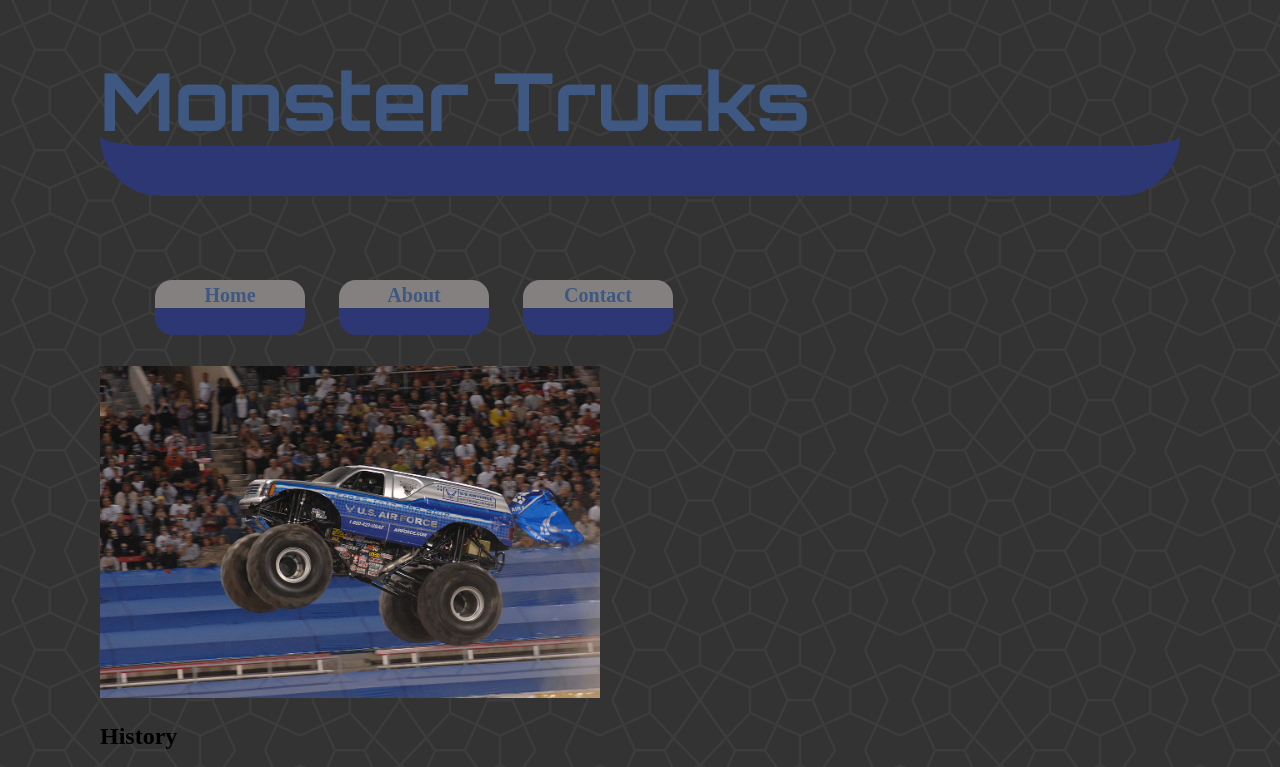
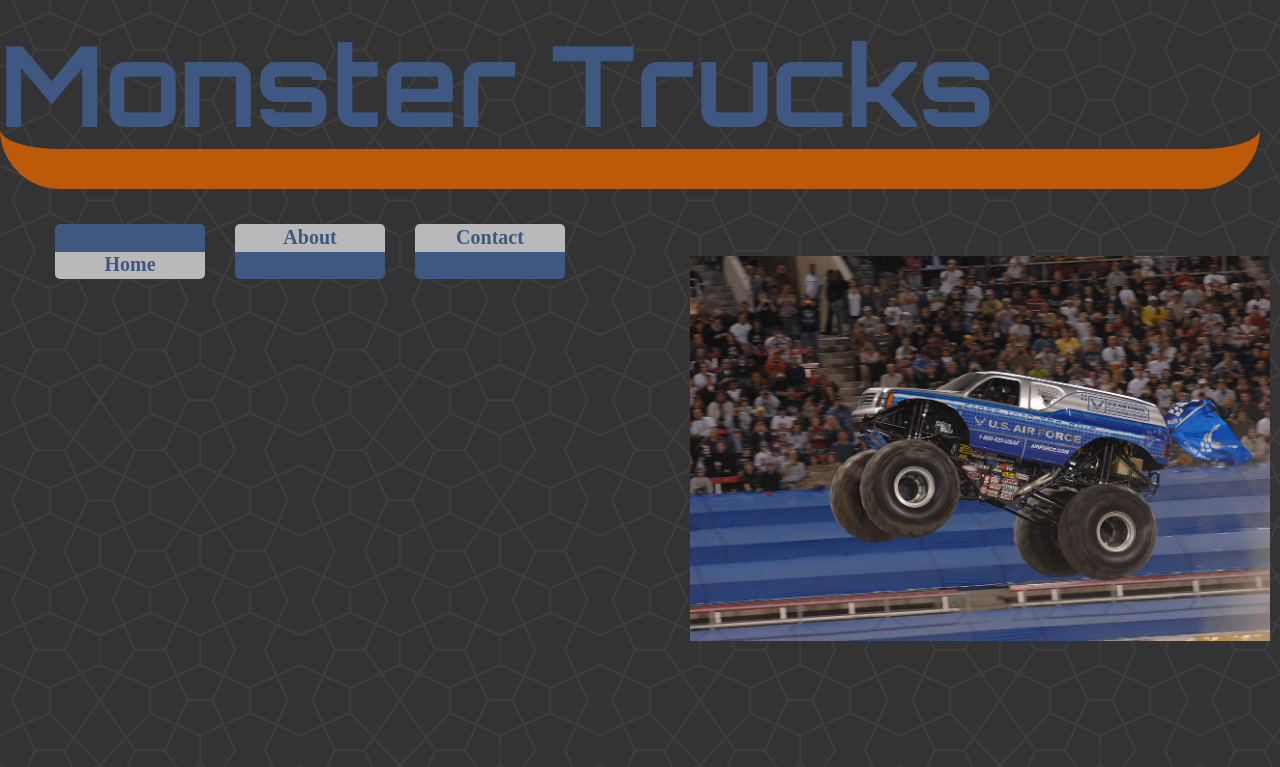
Before and after one commit to racnicfer/monster-trucks, a plain HTML site: page index.html in a window 1280 px wide. Both pictures are taken after a click on the link "Home". Shown: the top 767 px of the page. Drawn offline with nearby package versions, Linux system fonts and the light colour scheme; a web font is replaced by a local one.

Commit message:
page styling

```diff
--- a/css/styles.css
+++ b/css/styles.css
@@ -1,8 +1,8 @@
 /*
 Color Palette
-Primary: #2C3773
-Secondary: #333
-Tertiary/Accent Color: #848080, #3E5882, #BC5A07
+Primary: #3E5882 rgb(62,18,130)
+Secondary: #B9B9B9
+Tertiary/Accent Color: #333,#2C3773, #BC5A07
 
 
 Typography:
@@ -19,34 +19,57 @@ body {
 
 }
 
-
+aside {
+    margin-right: 20px;
+}
 h1 {
     color: #3E5882;
     font-family: 'Orbitron', sans-serif;
-    font-size: 5em;
-    border-bottom: 50px solid #2C3773;
+    font-size: 7em;
+    border-bottom: 40px solid #BC5A07;
     border-radius: 60px;
     margin-left:0;
-
+    margin: 20px 0;
 }
 
+h2 {
+    color: #3E5882;
+    font-family: 'Sura', serif;
+    font-weight: 700;
+    font-size: 70px;
+    text-align: center;
+    border-radius: 5px;
+    border: 6px solid #BC5A07;
+}
 
 p {
-    color: #2C3773;
-    font-family:
+    color: #B9B9B9;
+    font-family: 'Sura', serif;
+    font-size: 30px;
+}
+
+#bluetruck, #three {
+    float: right;
 }
 
 img {
-    width: 500px;
+    float: left;
+    width: 600px;
+    top: 0;
+    padding: 10px 30px;
 }
 
 a {
-    border-radius: 17px;
+    border-radius: 5px;
     display: block;
     height:55px;
     width: 100px;
     text-align: center;
+    border-bottom: 25px solid #2C3773;
+
+
 }
+
 
 li {
     font-family: 'Sura', serif;
@@ -56,47 +79,43 @@ li {
     border: none;
     list-style: none;
     text-align: center;
+    float:left;
 }
 
 a:link,
 a:visited {
-    background: #848080;
+    background: #B9B9B9;
     text-decoration: none;
-    color:  #3E5882;
+    transition: all .05s;
+    padding-top: 0;
+    text-align: center;
     display: block;
     height: 55px;
     width: 150px;
-    line-height: 30px;
+    line-height: 27px;
     margin: 15px;
-    border-bottom: 27px solid #2C3773;
+    border-bottom: 27px solid #3E5882;
 }
 
-/* links ***************************
- border-bottom: 27px dashed royalblue;
-    border-left: 51px solid royalblue;
+a:visited {
+    color: #BC5A07;
+}
 
-a:link,
-a:visited {
-  /*transition: padding-top .5s;
-
-  color: lightgray;
-  display: block;
-  height: 32px;
-  text-align: center;
-  line-height: 32px;
-  text-decoration: none;
-  padding-top: 0;
-  margin-bottom: 10px;
-  width: 200px;
-
-}*/
-/* hover state
+a:link {
+    color: #3E5882;
+}
+footer {
+    color: #BC5A07;
+}
 a:focus,
 a:hover,
 a:active {
-  border-left: 8px solid  black;
-  background-color: royalblue;
-  color: black;
-  padding-top: 32px;
+border-bottom: 27px solid  #B9B9B9;
+background-color: #3E5882;
+color: #3E5882;
+line-height: 27px;
+padding-top: 27px;
+text-decoration: none;
+transition: .05s;
+margin-bottom: 10px
 }
-*/
--- a/index.html
+++ b/index.html
@@ -21,57 +21,63 @@
 
 
 <!-- Banner (Aside) -->
-	<aside class="grid-container">
+	<aside >
 			<h1>Monster Trucks</h1>
 
 	</aside>
 
 <!-- Header -->
-	<header class="grid-container">
+	<header>
 
 <!-- Nav -->
 		<nav>
 			<ul>
-				<li><a href="#">Home</a></li>
-				<li><a href="#">About</a></li>
-				<li><a href="#">Contact</a></li>
+				<li><a class="navigate" href="#">Home</a></li>
+				<li><a class="navigate" href="#">About</a></li>
+				<li><a class="navigate" href="#">Contact</a></li>
 			</ul>
 		</nav>
+ </br></br>
+<img id="bluetruck" src="img/1.jpg" alt="Banner" class="grid-container">
+</br></br></br></br></br></br></br></br></br></br></br></br></br> </br></br></br></br> </br></br></br></br></br></br></br></br></br></br></br></br></br></br></br></br></br></br></br></br></br></br></br></br></br></br></br></br>
 
 	</header>
-
+</br>
+   <hr>
 
 <!-- Article -->
 	<article class="grid-container">
 
-        <section>
-		<img src="img/1.jpg" alt="Banner">
-		</section>
 
-		<section>
+		<section id="history">
 			<h2>History</h2>
-			<img src="img/2.jpg" alt="History">
+
 			<p>A monster truck is a vehicle that is typically styled after pickup truck bodies, modified or purposely built with extremely large wheels and suspension. They are used for competition and popular sports entertainment and in some cases they are featured alongside motocross races, mud bogging, tractor pulls and car-eating robots.</p>
-
+	<img src="img/2.jpg" alt="History">
 
 		</section>
+        </br></br></br></br></br></br></br></br></br></br></br></br></br> </br></br></br></br> </br></br></br></br></br></br></br></br></br></br></br></br></br></br></br></br></br>
+		<section id="modern">
 
-		<section>
 			<h2>Modern</h2>
-			<img src="img/3.jpg" alt="Modern">
-			<p>A monster truck show sometimes involves the truck crushing smaller vehicles beneath its huge tires. These trucks can run up and over most man-made barriers, so they are equipped with remote shut-off switches, called the Remote Ignition Interruptor (RII), to help prevent an accident if the driver loses control at any time. At some events, only one truck is on the course at a time, while most feature two drivers racing each other on symmetrical tracks, with the losing driver eliminated in single-elimination tournament fashion.</p>
 
-			<p>Content from <a href="https://en.wikipedia.org/wiki/Monster_truck">WikiPedia</a> &copy; 2015</p>
-		</section>
+			<p class="partwo">A monster truck show sometimes involves the truck crushing smaller vehicles beneath its huge tires. These trucks can run up and over most man-made barriers, so they are equipped with remote shut-off switches, called the Remote Ignition Interruptor (RII), to help prevent an accident if the driver loses control at any time. At some events, only one truck is on the course at a time, while most feature two drivers racing each other on symmetrical tracks, with the losing driver eliminated in single-elimination tournament fashion.</p>
 
-	</article>
+    <img id="three" src="img/3.jpg" alt="Modern"></section>
+
+    </article>
+</br>
+    <hr>
+
 
 <!-- Footer -->
 	<footer class="grid-container">
+<section>
+    <p>Content from </p><a href="https://en.wikipedia.org/wiki/Monster_truck">WikiPedia</a> &copy; 2015>
 
 		<blockquote>
 			A modern monster truck is more of a scaled up dune buggy.
-		</blockquote>
+		</blockquote></section>
 
 	</footer>
 
```
